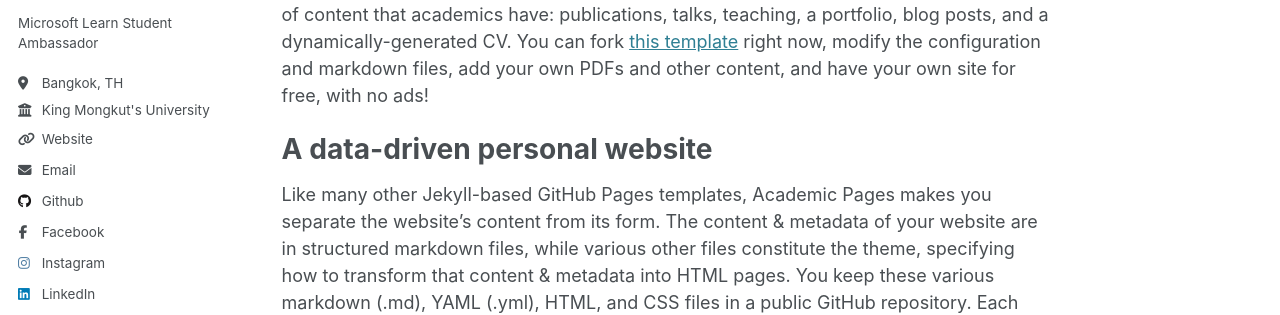
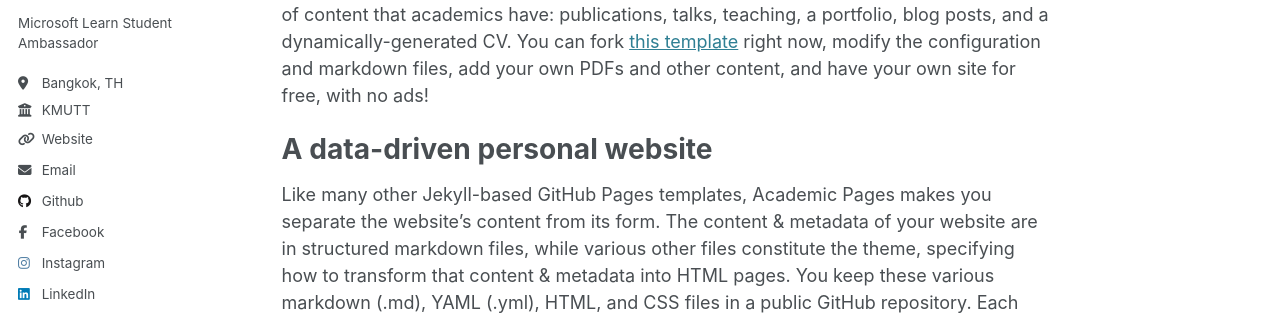
Before and after one commit to chrnthnkmutt/chrnthnkmutt.github.io, a Jekyll site: the page built from _pages/about.md, in a window 1280 px wide. Shown: the part 310-625 px from the top of the page. Built offline with Jekyll 4.4.1, drawn with Linux system fonts in a browser that asks for light colours.

Commit message:
edit University name

```diff
--- a/_config.yml
+++ b/_config.yml
@@ -26,7 +26,7 @@
   pronouns         : # example: "she/her"
   bio              : "Microsoft Learn Student Ambassador"
   location         : "Bangkok, TH"
-  employer         : "King Mongkut's University of Technology Thonburi"
+  employer         : "KMUTT"
   uri              : "boatchrnthn.vercel.app"
   email            : "boat.charunthon@gmail.com"
 
```
